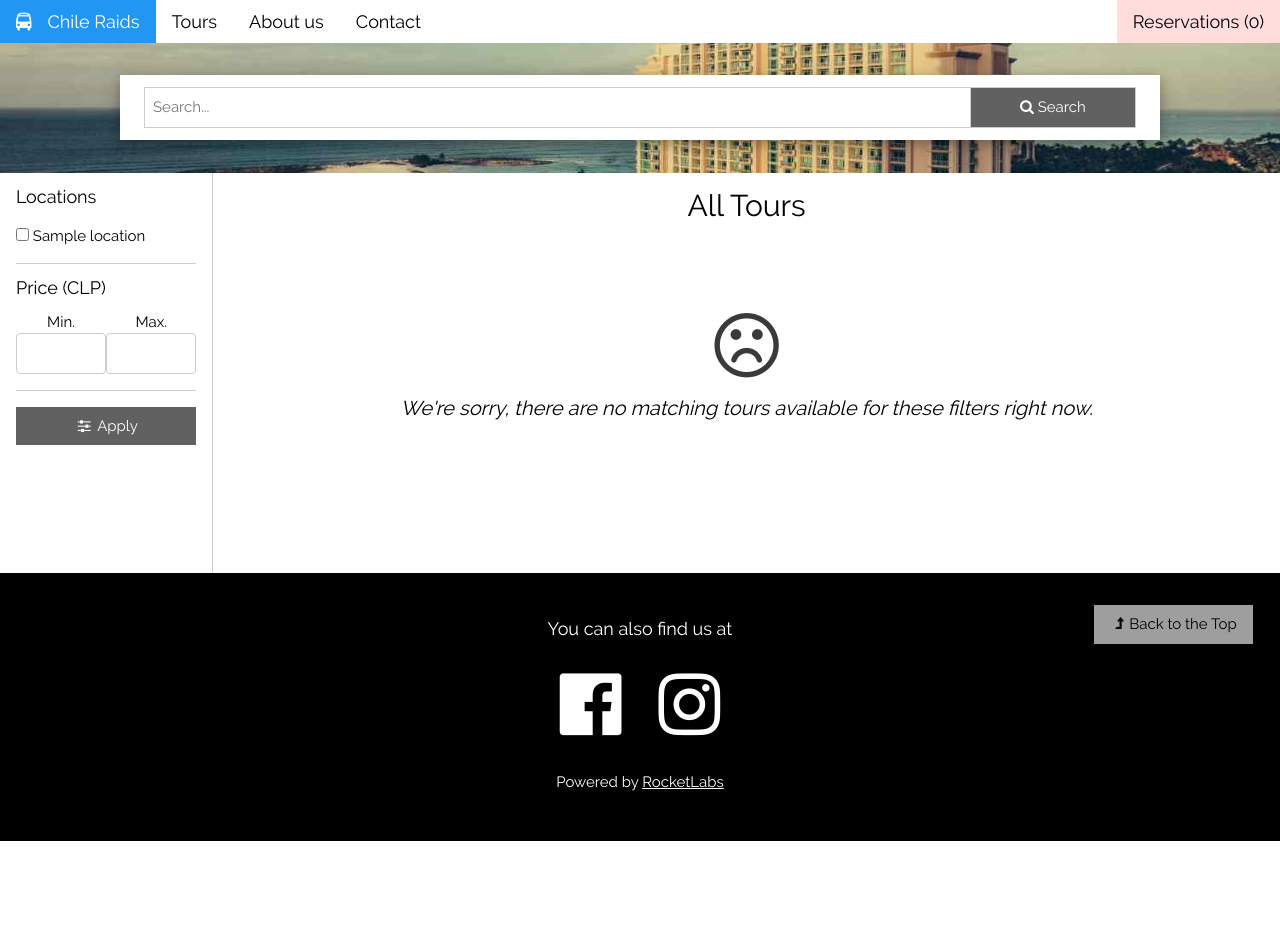
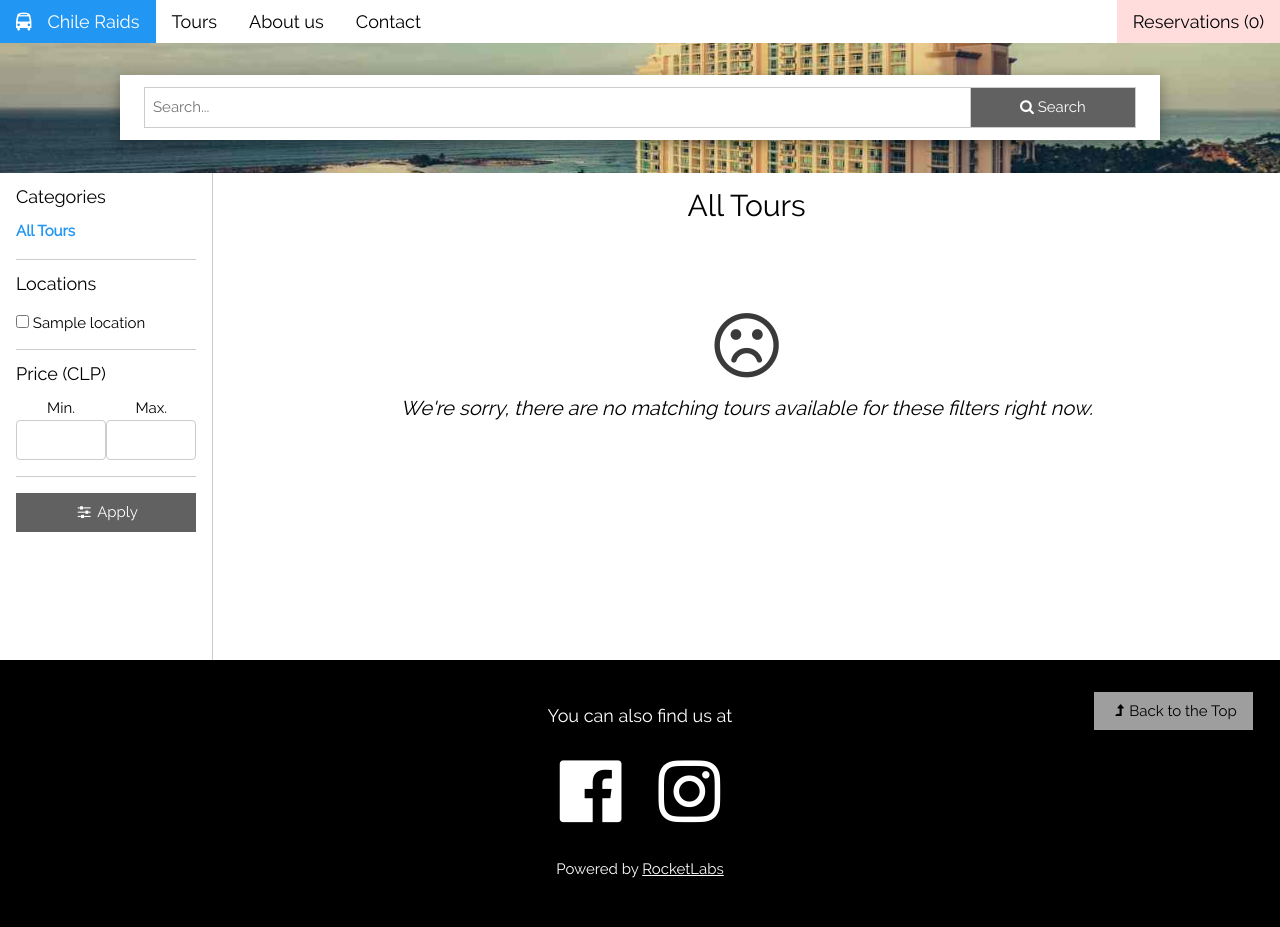
Before and after one commit to rabindranathfv/RaidChile, a Django app: page /tours/search in a window 1280 px wide. Before the commit the page ends 841 px from the top, so only its background shows below. Run offline with Django 3.2, Linux system fonts and the light colour scheme; tables that the repository leaves empty hold one stand-in row (values such as "Sample post"); some libraries are stand-ins or nearby versions.

Commit message:
Improve queries of category search template and sidebar

```diff
--- a/raidchileapp/templates/raidchileapp/search_sidebar.html
+++ b/raidchileapp/templates/raidchileapp/search_sidebar.html
@@ -5,18 +5,19 @@
 	<div class="w3-border-bottom">
 		<h5>Tour Combos</h5>
 		<div class="w3-row w3-margin-bottom">
-			{% for combo in combos %}
+			{% with sets=combos.all %}
+			{% for combo in sets %}
 				{% if combo != category %}
 					<a class="w3-text-blue" href="{{ combo.get_absolute_url }}">{{ combo.name }}</a><br>
 				{% else %}
 					<span class="w3-text-blue"><strong>{{ combo.name }}</strong></span><br>
 				{% endif %}
 			{% endfor %}
+			{% endwith %}
 		</div>
 	</div>
 	{% endif %}
 
-	{% if categories.exists %}
 	<!-- Categories -->
 	<div class="w3-border-bottom">
 		<h5>Categories</h5>
@@ -26,16 +27,19 @@
 			{% else %}
 				<span class="w3-text-blue"><strong>All Tours</strong></span><br>
 			{% endif %}
-			{% for cat in categories %}
+			{% if categories.exists %}
+				{% with cats=categories.all %}
+					{% for cat in cats %}
 						{% if cat != category %}
 							<a class="w3-text-blue" href="{{ cat.get_absolute_url }}">{{ cat.name }}</a><br>
 						{% else %}
 							<span class="w3-text-blue"><strong>{{ cat.name }}</strong></span><br>
 						{% endif %}
 					{% endfor %}
+				{% endwith %}
+			{% endif %}
 		</div>
 	</div>
-	{% endif %}
 
 	{% if not category.combo %}
 	<div class="w3-border-bottom">
--- a/raidchileapp/views.py
+++ b/raidchileapp/views.py
@@ -90,11 +90,11 @@
 	search_form = SearchForm(request.GET or None)
 	categories = Category.objects.filter(combo=False, available=True)
 	combos = Category.objects.filter(combo=True, available=True)
-	tours = Tour.objects.filter(available=True)
+	tours = Tour.objects.filter(available=True).prefetch_related('features', 'images')
 
 	# If there are querystring parameters present in the url, proceed to filter tours.
 	if request.GET:
-		tours = tour_filter_search(request, tours, search_form).prefetch_related('features', 'images')
+		tours = tour_filter_search(request, tours, search_form)
 
 	context = {
 		'tours': tours,
@@ -110,7 +110,7 @@
 	categories = Category.objects.filter(combo=False, available=True)
 	combos = Category.objects.filter(combo=True, available=True)
 	category = get_object_or_404(Category, slug=category_slug, available=True)
-	tours = Tour.objects.filter(available=True, categories__in=[category.id])
+	tours = Tour.objects.filter(available=True, categories__in=[category.id]).prefetch_related('features', 'images')
 	min_pax = None
 
 	# Calculate minimun passenger of combo = larges amount of all tours.
```
Lines whose indentation alone changed are shown as unchanged.
